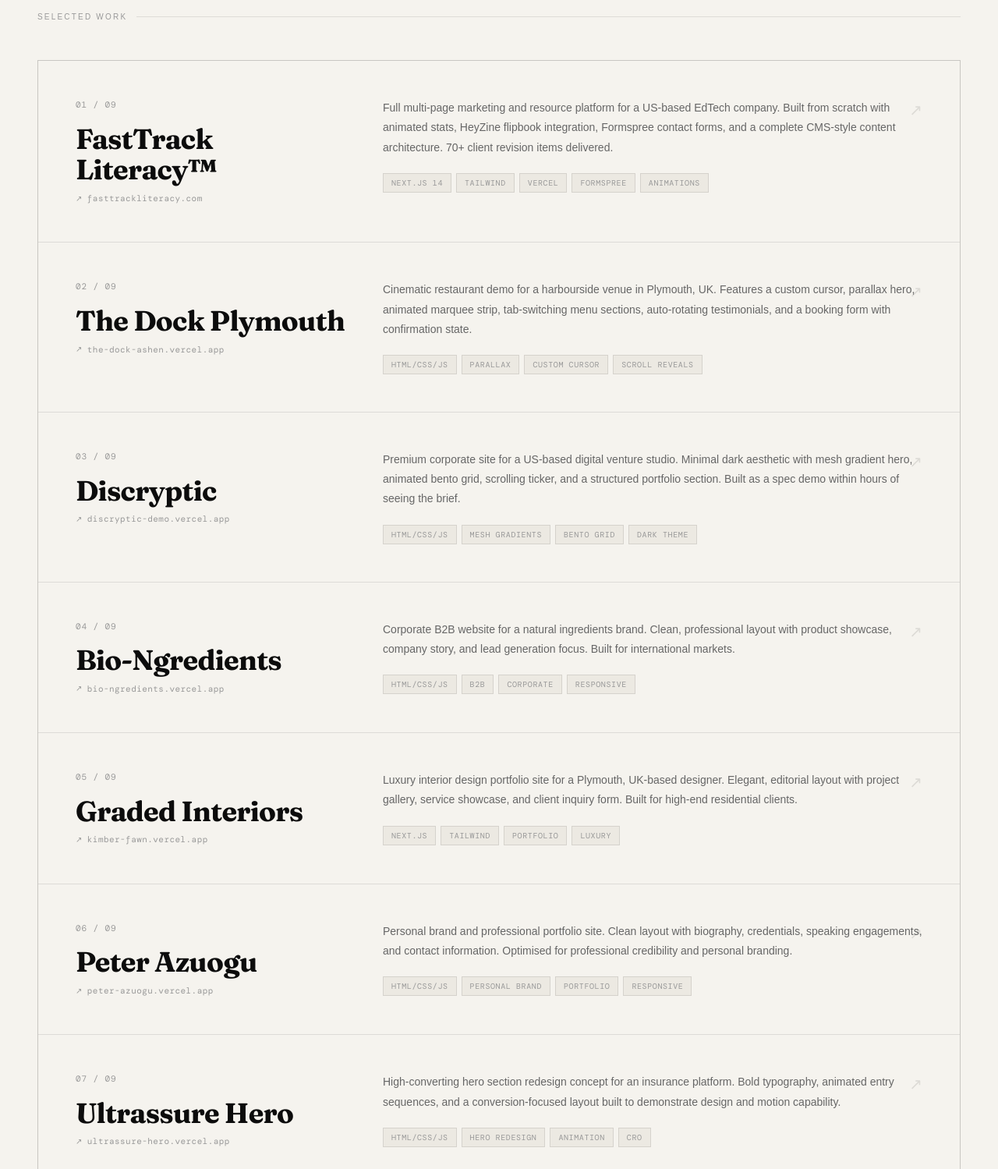
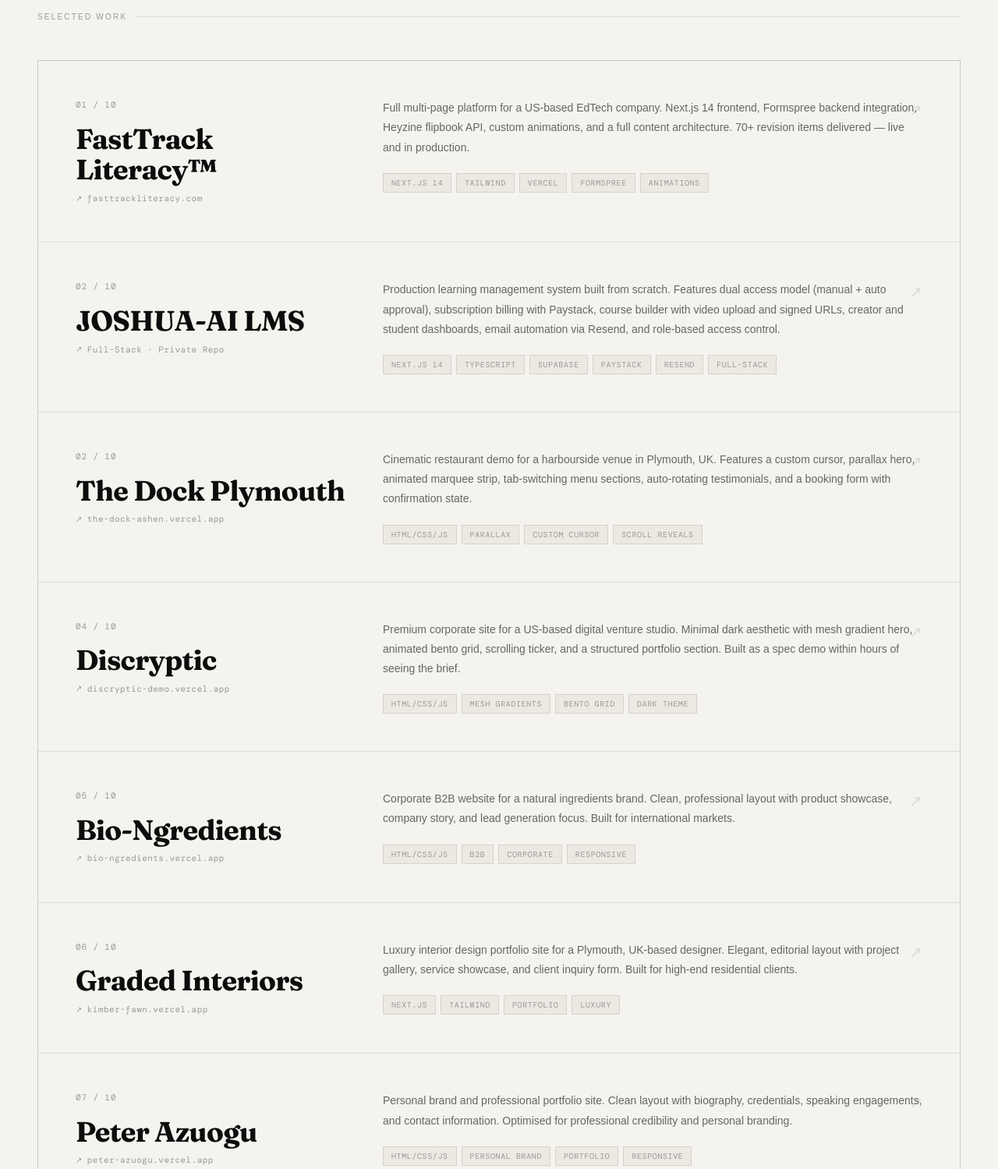
Before and after one commit to cyberrar-kia/portfolio, a plain HTML site: page index.html in a window 1280 px wide. Shown: the part 1020-2519 px from the top of the page at 78% size. Drawn offline with nearby package versions, Linux system fonts and the light colour scheme; a web font is replaced by a local one.

Commit message:
Rebrand to Full-Stack Developer — add LMS project, update copy throughout

```diff
--- a/index.html
+++ b/index.html
@@ -3,8 +3,8 @@
 <head>
 <meta charset="UTF-8"/>
 <meta name="viewport" content="width=device-width, initial-scale=1.0"/>
-<title>Joshua Ovbiagele — Frontend Developer</title>
-<meta name="description" content="Frontend developer specialising in Next.js, React, and high-performance web applications. Available for remote work."/>
+<title>Joshua Ovbiagele — Full-Stack Developer</title>
+<meta name="description" content="Full-stack developer specialising in Next.js, React, Node.js, and production-grade web applications. Available for remote work."/>
 <link href="https://fonts.googleapis.com/css2?family=Fraunces:ital,opsz,wght@0,9..144,300;0,9..144,400;0,9..144,700;0,9..144,900;1,9..144,300;1,9..144,400;1,9..144,700&family=Cabinet+Grotesk:wght@300;400;500;700;800&family=DM+Mono:wght@300;400&display=swap" rel="stylesheet"/>
 <style>
 :root{
@@ -424,10 +424,10 @@
     <div class="hero-location">Open to worldwide remote</div>
   </div>
   <h1 class="hero-h1">
-    Frontend<br>Developer<br><span class="it">& Designer</span>
+    Full-Stack<br>Developer<br><span class="it">& Designer</span>
   </h1>
   <div class="hero-bottom">
-    <p class="hero-sub">I build <strong>fast, polished, production-grade</strong> websites and web applications — from landing pages to full platforms. Specialising in Next.js, React, and motion-rich interfaces.</p>
+    <p class="hero-sub">I build <strong>fast, production-grade</strong> full-stack applications — from pixel-perfect frontends to scalable backends, databases, and APIs. Specialising in Next.js, Node.js, and React.</p>
     <div class="hero-btns">
       <a href="#work" class="hbp">View my work</a>
       <a href="#contact" class="hbg">Get in touch</a>
@@ -467,12 +467,12 @@
 
     <a class="pc rv" href="https://fasttrackliteracy.com" target="_blank" rel="noopener">
       <div>
-        <div class="pc-num">01 / 09</div>
+        <div class="pc-num">01 / 10</div>
         <div class="pc-name">FastTrack Literacy™</div>
         <div class="pc-url">fasttrackliteracy.com</div>
       </div>
       <div>
-        <p class="pc-desc">Full multi-page marketing and resource platform for a US-based EdTech company. Built from scratch with animated stats, HeyZine flipbook integration, Formspree contact forms, and a complete CMS-style content architecture. 70+ client revision items delivered.</p>
+        <p class="pc-desc">Full multi-page platform for a US-based EdTech company. Next.js 14 frontend, Formspree backend integration, Heyzine flipbook API, custom animations, and a full content architecture. 70+ revision items delivered — live and in production.</p>
         <div class="pc-tags">
           <div class="ptag">Next.js 14</div><div class="ptag">Tailwind</div>
           <div class="ptag">Vercel</div><div class="ptag">Formspree</div>
@@ -482,9 +482,27 @@
       <div class="pc-arrow">↗</div>
     </a>
 
+    <a class="pc rv d2" href="https://github.com/cyberrar-kia" target="_blank" rel="noopener">
+      <div>
+        <div class="pc-num">02 / 10</div>
+        <div class="pc-name">JOSHUA-AI LMS</div>
+        <div class="pc-url">Full-Stack · Private Repo</div>
+      </div>
+      <div>
+        <p class="pc-desc">Production learning management system built from scratch. Features dual access model (manual + auto approval), subscription billing with Paystack, course builder with video upload and signed URLs, creator and student dashboards, email automation via Resend, and role-based access control.</p>
+        <div class="pc-tags">
+          <div class="ptag">Next.js 14</div><div class="ptag">TypeScript</div>
+          <div class="ptag">Supabase</div><div class="ptag">Paystack</div>
+          <div class="ptag">Resend</div><div class="ptag">Full-Stack</div>
+        </div>
+      </div>
+      <div class="pc-arrow">↗</div>
+    </a>
+
+
     <a class="pc rv d1" href="https://the-dock-ashen.vercel.app" target="_blank" rel="noopener">
       <div>
-        <div class="pc-num">02 / 09</div>
+        <div class="pc-num">02 / 10</div>
         <div class="pc-name">The Dock Plymouth</div>
         <div class="pc-url">the-dock-ashen.vercel.app</div>
       </div>
@@ -500,7 +518,7 @@
 
     <a class="pc rv d2" href="https://discryptic-demo.vercel.app/premium.html" target="_blank" rel="noopener">
       <div>
-        <div class="pc-num">03 / 09</div>
+        <div class="pc-num">04 / 10</div>
         <div class="pc-name">Discryptic</div>
         <div class="pc-url">discryptic-demo.vercel.app</div>
       </div>
@@ -516,7 +534,7 @@
 
     <a class="pc rv d1" href="https://bio-ngredients.vercel.app/" target="_blank" rel="noopener">
       <div>
-        <div class="pc-num">04 / 09</div>
+        <div class="pc-num">05 / 10</div>
         <div class="pc-name">Bio-Ngredients</div>
         <div class="pc-url">bio-ngredients.vercel.app</div>
       </div>
@@ -532,7 +550,7 @@
 
     <a class="pc rv d2" href="https://kimber-fawn.vercel.app/" target="_blank" rel="noopener">
       <div>
-        <div class="pc-num">05 / 09</div>
+        <div class="pc-num">06 / 10</div>
         <div class="pc-name">Graded Interiors</div>
         <div class="pc-url">kimber-fawn.vercel.app</div>
       </div>
@@ -548,7 +566,7 @@
 
     <a class="pc rv d3" href="https://peter-azuogu.vercel.app/" target="_blank" rel="noopener">
       <div>
-        <div class="pc-num">06 / 09</div>
+        <div class="pc-num">07 / 10</div>
         <div class="pc-name">Peter Azuogu</div>
         <div class="pc-url">peter-azuogu.vercel.app</div>
       </div>
@@ -564,7 +582,7 @@
 
     <a class="pc rv d1" href="https://ultrassure-hero.vercel.app/" target="_blank" rel="noopener">
       <div>
-        <div class="pc-num">07 / 09</div>
+        <div class="pc-num">08 / 10</div>
         <div class="pc-name">Ultrassure Hero</div>
         <div class="pc-url">ultrassure-hero.vercel.app</div>
       </div>
@@ -581,7 +599,7 @@
 
     <a class="pc rv d2" href="https://ej-congress.vercel.app/" target="_blank" rel="noopener">
       <div>
-        <div class="pc-num">08 / 09</div>
+        <div class="pc-num">09 / 10</div>
         <div class="pc-name">EJ Congress</div>
         <div class="pc-url">ej-congress.vercel.app</div>
       </div>
@@ -598,7 +616,7 @@
 
     <a class="pc rv d3" href="https://proposal-slides-liard.vercel.app" target="_blank" rel="noopener">
       <div>
-        <div class="pc-num">09 / 09</div>
+        <div class="pc-num">10 / 10</div>
         <div class="pc-name">Proposal Deck</div>
         <div class="pc-url">proposal-slides-liard.vercel.app</div>
       </div>
@@ -621,10 +639,10 @@
     <h2 class="ab-h2">About<br><em>me</em></h2>
   </div>
   <div class="rv d2">
-    <p class="ab-body">I'm Joshua, a <strong>frontend developer and UI designer</strong> based in Nigeria. I build fast, production-grade websites and web applications for clients across the US, UK, and beyond — fully remote.<br><br>I specialise in <strong>Next.js, React, and motion-rich interfaces</strong> — the kind that look and perform like they belong on Awwwards. I work with a combination of strong design instinct and clean engineering to deliver work that converts, performs, and lasts.<br><br>I've shipped 70+ revision rounds for a single client, built full SaaS platforms, cold-pitched directly with working demos, and delivered production code fast. I don't wait to be told what to do — I build, ship, and iterate.</p>
+    <p class="ab-body">I'm Joshua, a <strong>full-stack developer and UI designer</strong> working remotely. I build fast, production-grade websites and web applications for clients across the US, UK, and beyond — fully remote.<br><br>I specialise in <strong>Next.js, React, Node.js, and full-stack architecture</strong> — from pixel-perfect frontends to secure backends, REST APIs, and database design. I work with a combination of strong design instinct and clean engineering to deliver work that converts, performs, and lasts.<br><br>I've shipped a production LMS with auth, payments, and dashboards. Built full SaaS platforms, real-time systems, and multi-page marketing sites. I work across the entire stack — from Figma to deployment — and I don't wait to be told what to do.</p>
     <div class="ab-skills">
       <div class="ab-skill">
-        <div class="ab-skill-title">Frontend Development</div>
+        <div class="ab-skill-title">Frontend</div>
         <div class="ab-skill-desc">Next.js, React, TypeScript, Tailwind CSS, HTML5, CSS3, JavaScript ES2024</div>
       </div>
       <div class="ab-skill">
@@ -632,7 +650,7 @@
         <div class="ab-skill-desc">GSAP, ScrollTrigger, Framer Motion, CSS animations, scroll-driven effects</div>
       </div>
       <div class="ab-skill">
-        <div class="ab-skill-title">Backend & Data</div>
+        <div class="ab-skill-title">Backend & APIs</div>
         <div class="ab-skill-desc">Supabase, Firebase, Node.js, REST APIs, Prisma, PostgreSQL, authentication, webhooks, Stripe & Paystack payments</div>
       </div>
       <div class="ab-skill">
```
